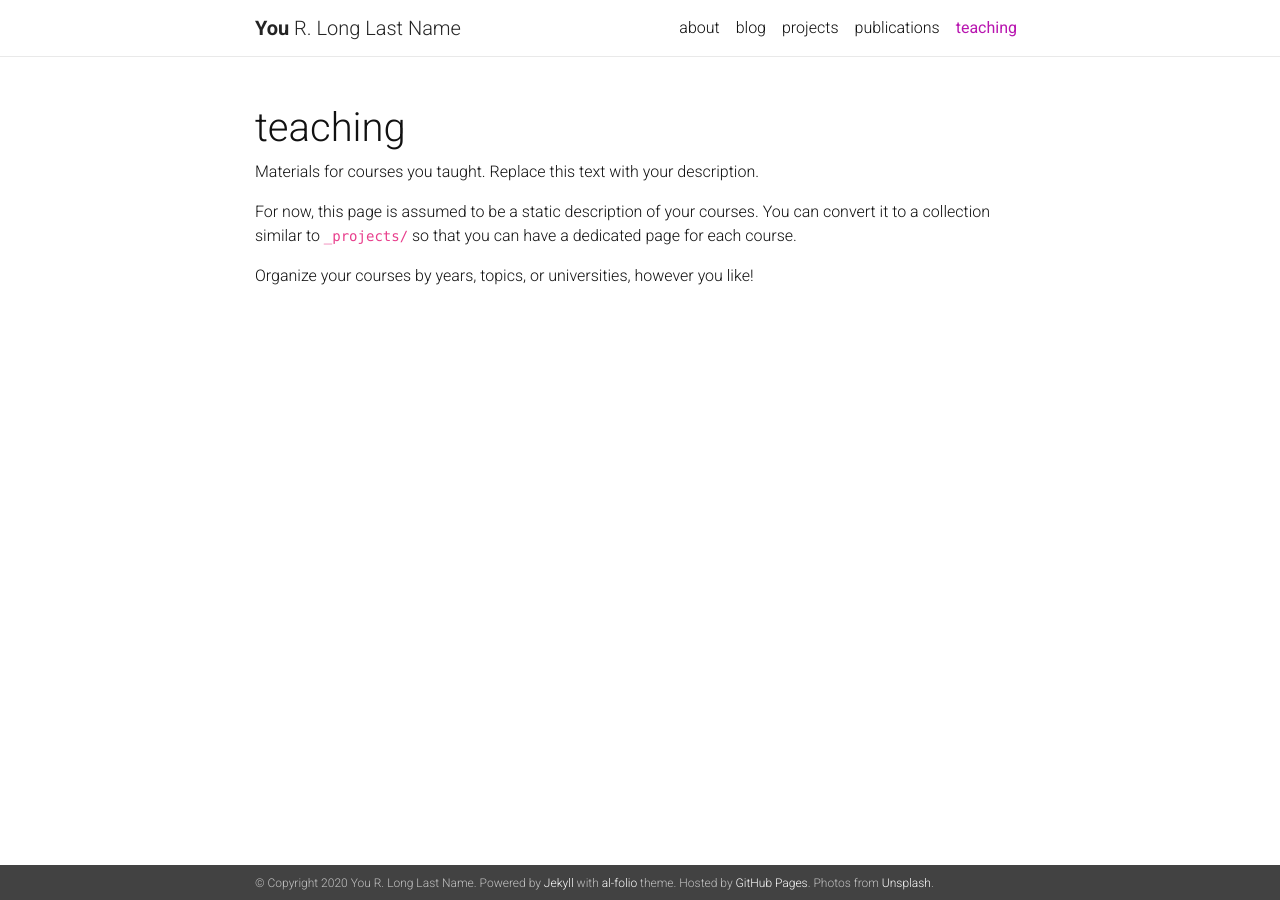
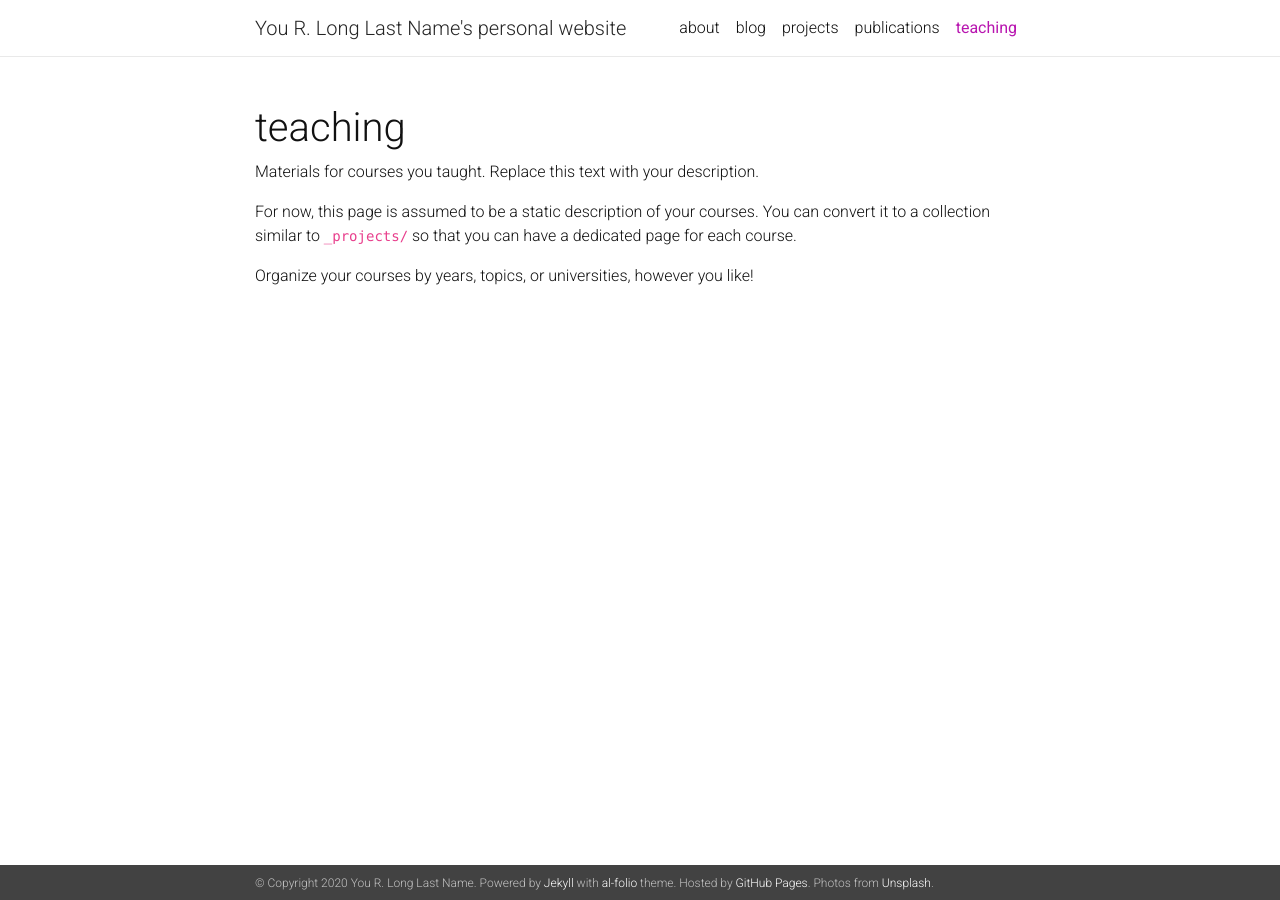
Before and after one commit to lqxyz/lqxyz.github.io, a Jekyll site: the page built from _pages/teaching.md, in a window 1280 px wide. Built offline with Jekyll 4.4.1, drawn with Linux system fonts in a browser that asks for light colours; nearby versions of some CDN libraries; a style sheet for code colours, icons or effects is not loaded.

Commit message:
Apply suggestions from code review

```diff
--- a/_includes/header.html
+++ b/_includes/header.html
@@ -5,7 +5,7 @@
     <div class="container">
       {% if page.title != "about" %}
       <a class="navbar-brand title font-weight-lighter" href="{{ site.baseurl | prepend: site.url }}/">
-       <span class="font-weight-bold">{{ site.first_name }}</span> {{ site.middle_name }}  {{ site.last_name }}
+       {% if site.title %}{{ site.title }}{% else %}<span class="font-weight-bold">{{ site.first_name }}</span> {{ site.middle_name }}  {{ site.last_name }}{% endif %}
       </a>
       {% elsif site.show_social_icons %}
         <!-- Social Icons -->
--- a/_layouts/about.html
+++ b/_layouts/about.html
@@ -6,7 +6,7 @@
 
   <header class="post-header">
     <h1 class="post-title">
-     <span class="font-weight-bold">{{ site.first_name }}</span> {{ site.middle_name }}  {{ site.last_name }}
+     {% if site.title %}{{ site.title }}{% else %}<span class="font-weight-bold">{{ site.first_name }}</span> {{ site.middle_name }}  {{ site.last_name }}{% endif %}
     </h1>
   </header>
 
```
